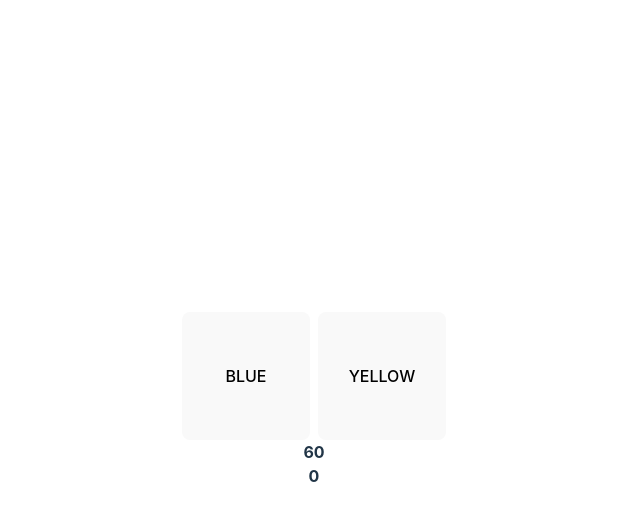
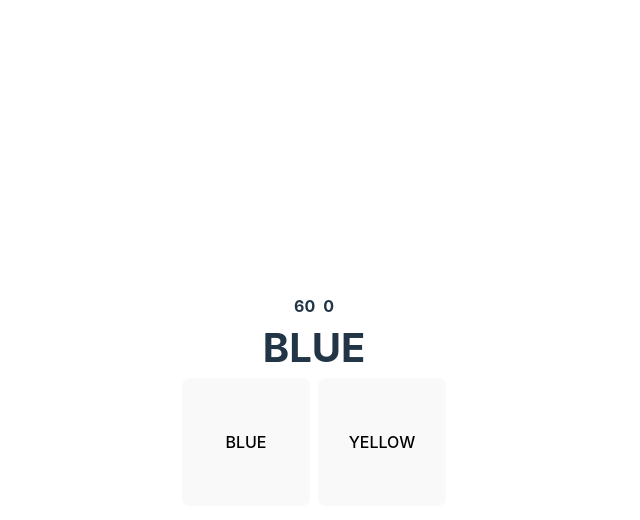
Before and after one commit to matedefalco/color-game, a React (Vite) app: page / in a window 1280 px wide. Both pictures are taken after a click on the button "Play". Shown: the top 520 px of the page, without its empty margins (326-966 px from the left). Built offline with nearby package versions, Linux system fonts and the light colour scheme.

Commit message:
Playing feed

```diff
--- a/src/views/Initial.tsx
+++ b/src/views/Initial.tsx
@@ -6,22 +6,26 @@ export default function Initial() {
 
   function getRandomColors() {
     const colorIndexes: number[] = [];
+
     while (colorIndexes.length < 2) {
       const randomIndex = Math.floor(Math.random() * colorsData.length);
+
       if (!colorIndexes.includes(randomIndex)) {
         colorIndexes.push(randomIndex);
       }
     }
     const color1 = colorsData[colorIndexes[0]];
     const color2 = colorsData[colorIndexes[1]];
+
     return [color1, color2];
   }
 
   function handlePlay() {
+    const [color1, color2] = getRandomColors();
+
     setStatus("playing");
     setTime(60);
     setScore(0);
-    const [color1, color2] = getRandomColors();
     setColor([color1, color2]);
   }
 
--- a/src/views/Playing.tsx
+++ b/src/views/Playing.tsx
@@ -1,13 +1,29 @@
+import { useEffect } from "react";
 import { useGameContext } from "../GameContext";
 
 export default function Playing() {
   const { status, setStatus, time, setTime, score, setScore, color } =
     useGameContext();
-  console.log("Suka ~ file: Playing.tsx:5 ~ color:", color);
+
+  // Generar un índice aleatorio para seleccionar uno de los colores disponibles
+  const randomIndex = Math.floor(Math.random() * color.length);
+  const randomColor = color[randomIndex];
+
 
   return (
+    <>
+      {color.length !== 0 && (
         <div className="container">
-      {color.length !== 0 && (
+          {/* HEADER */}
+          <div style={{ display: "flex", flexDirection: "row", gap: 8 }}>
+            <div>{time}</div>
+            <div>{score}</div>
+          </div>
+          {/* COLOR NAME */}
+          <div style={{ display: "flex", justifyContent: "center", gap: 8 }}>
+            <p style={{ fontSize: 40 }}>{randomColor.name.toUpperCase()}</p>
+          </div>
+          {/* COLOR OPTIONS */}
           <div style={{ display: "flex", flexDirection: "row", gap: 8 }}>
             <button style={{ width: 128, height: 128 }}>
               {color[0].name.toUpperCase()}
@@ -16,9 +32,8 @@ export default function Playing() {
               {color[1].name.toUpperCase()}
             </button>
           </div>
+        </div>
       )}
-      <div>{time}</div>
-      <div>{score}</div>
-    </div>
+    </>
   );
 }
```
Lines whose indentation alone changed are shown as unchanged.
